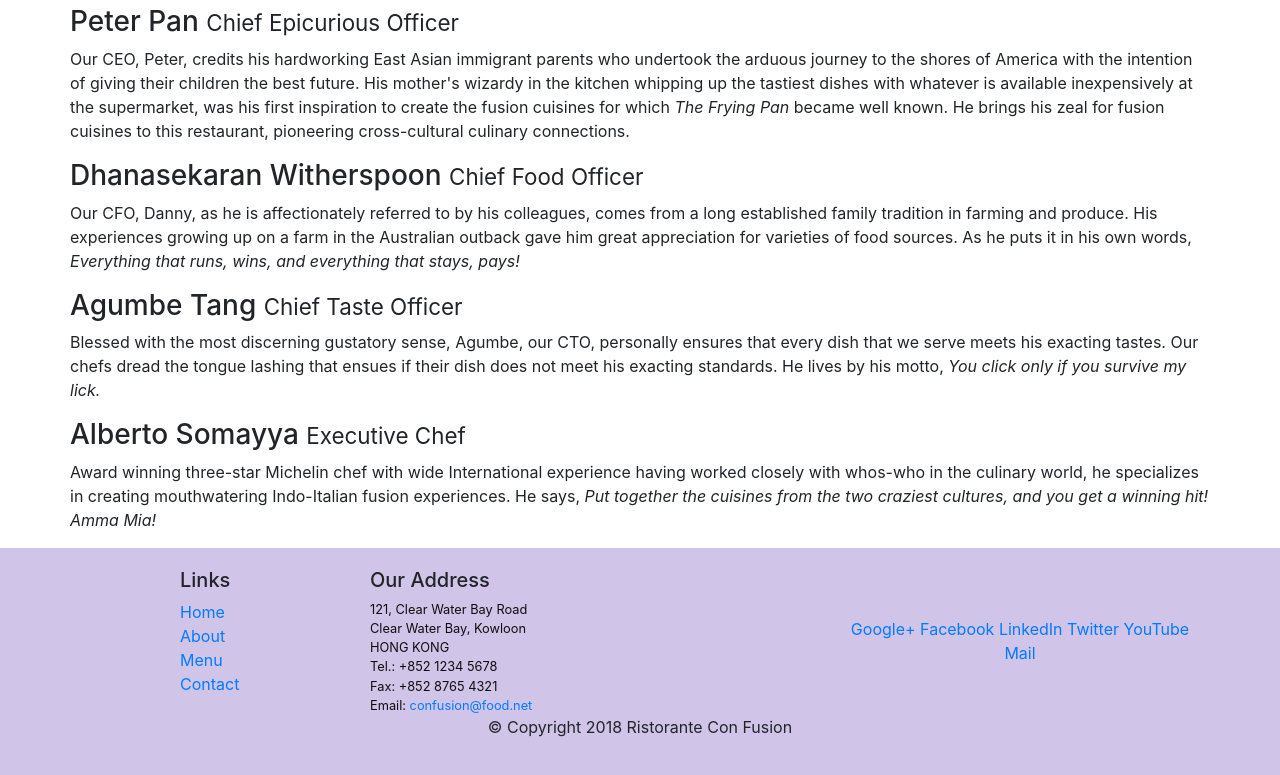
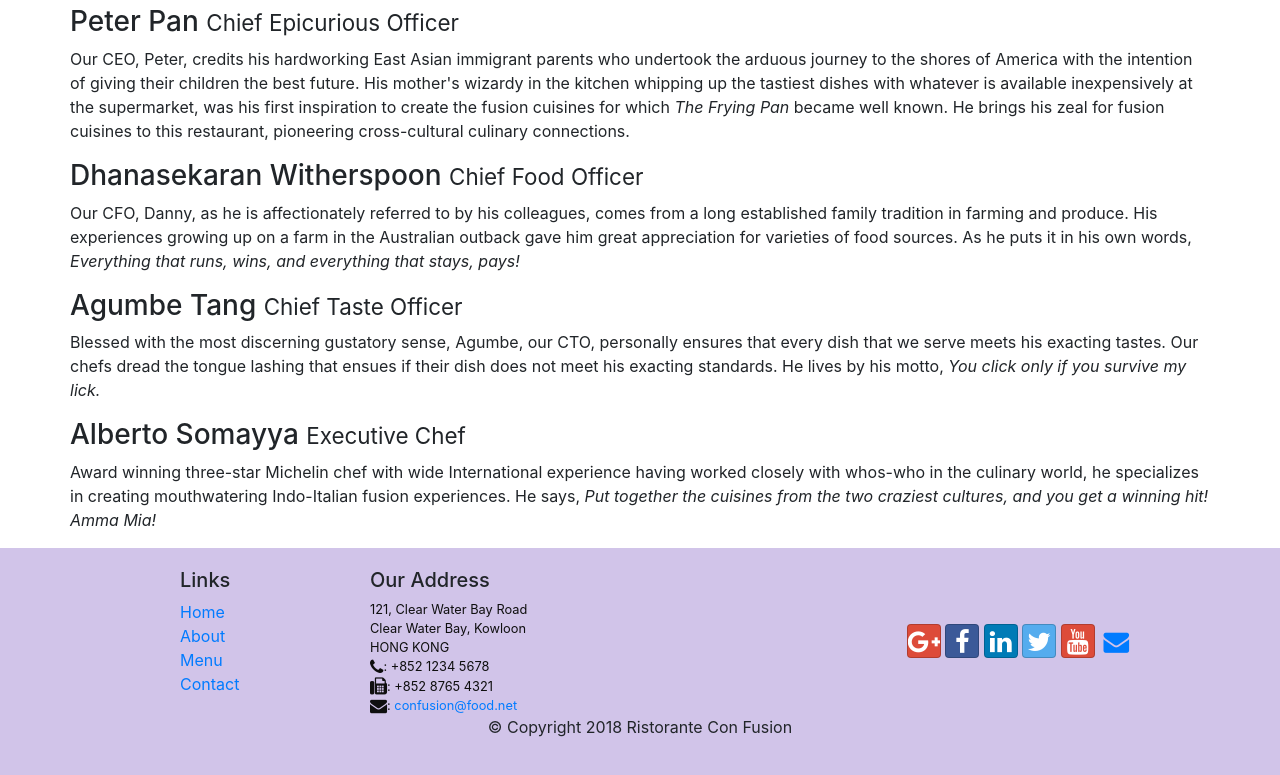
Before and after one commit to BekyH/conf, a website: page aboutus.html in a window 1280 px wide. Shown: the part 800-1575 px from the top of the page. Drawn offline with nearby package versions, Linux system fonts and the light colour scheme.

Commit message:
change in icons

```diff
--- a/aboutus.html
+++ b/aboutus.html
@@ -8,6 +8,8 @@
 
         <!-- Bootstrap CSS -->
         <link rel="stylesheet" href="node_modules/bootstrap/dist/css/bootstrap.min.css">
+        <link rel="stylesheet" href="node_modules/font-awesome/css/font-awesome.min.css">
+        <link rel="stylesheet" href="node_modules/bootstrap-social/bootstrap-social.css">
         <link rel = "stylesheet" href="css/styles.css">
 
     <title>Ristorante Con Fusion</title>
@@ -22,10 +24,10 @@
             <a class="navbar-brand mr-auto" href="#">Ristorante con Fusion</a>
             <div class="collapse navbar-collapse" id="Navbar">
                     <ul class="navbar-nav mr-auto">
-                            <li class="nav-item"><a class="nav-link" href="./index.html">Home</a></li>
-                            <li class="nav-item active"><a class="nav-link" href="#">About</a></li>
-                            <li class="nav-item"><a class="nav-link" href="#">Menu</a></li>
-                            <li class="nav-item"><a class="nav-link" href="#">Contact</a></li>
+                            <li class="nav-item active"><a class="nav-link" href="./index.html"><span class="fa fa-home fa-lg"></span> Home</a></li>
+                            <li class="nav-item"><a class="nav-link" href="#"><span class="fa fa-info fa-lg"></span> About</a></li>
+                            <li class="nav-item"><a class="nav-link" href="#"><span class="fa fa-list fa-lg"></span> Menu</a></li>
+                            <li class="nav-item"><a class="nav-link" href="#"><span class="fa fa-address-card fa-lg"></span> Contact</a></li>
                         </ul>
                 </div>
 
@@ -108,19 +110,19 @@
 		              121, Clear Water Bay Road<br>
 		              Clear Water Bay, Kowloon<br>
 		              HONG KONG<br>
-		              Tel.: +852 1234 5678<br>
-		              Fax: +852 8765 4321<br>
-		              Email: <a href="mailto:confusion@food.net">confusion@food.net</a>
+		              <i class="fa fa-phone fa-lg"></i>: +852 1234 5678<br>
+		              <i class="fa fa-fax fa-lg"></i>: +852 8765 4321<br>
+		              <i class="fa fa-envelope fa-lg"></i>: <a href="mailto:confusion@food.net">confusion@food.net</a>
 		           </address>
                 </div>
                 <div class="col-12 col-sm-4 align-self-center">
                     <div class="text-center">
-                        <a href="http://google.com/+">Google+</a>
-                        <a href="http://www.facebook.com/profile.php?id=">Facebook</a>
-                        <a href="http://www.linkedin.com/in/">LinkedIn</a>
-                        <a href="http://twitter.com/">Twitter</a>
-                        <a href="http://youtube.com/">YouTube</a>
-                        <a href="mailto:">Mail</a>
+                        <a class="btn btn-social-icon btn-google" href="http://google.com/+"><i class="fa fa-google-plus fa-lg"></i></a>
+                        <a class="btn btn-social-icon btn-facebook" href="http://www.facebook.com/profile.php?id="><i class="fa fa-facebook fa-lg"></i></a>
+                        <a class="btn btn-social-icon btn-linkedin" href="http://www.linkedin.com/in/"><i class="fa fa-linkedin fa-lg"></i></a>
+                        <a class="btn btn-social-icon btn-twitter" href="http://twitter.com/"><i class="fa fa-twitter fa-lg"></i></a>
+                        <a class="btn btn-social-icon btn-google" href="http://youtube.com/"><i class="fa fa-youtube fa-lg"></i></a>
+                        <a class="btn btn-social-icon" href="mailto:"><i class="fa fa-envelope fa-lg"></i></a>
                     </div>
                 </div>
            </div>
```
Also changed, not shown: index.html (+15 -13 lines), package.json (+4 -3 lines), 1 other file.
